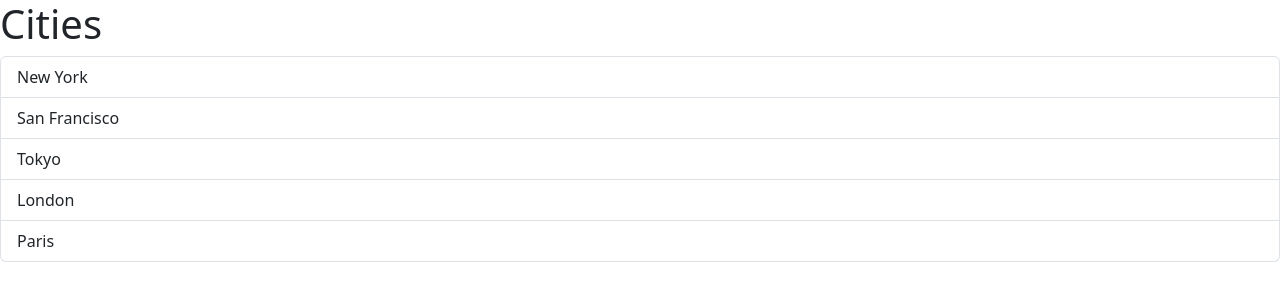
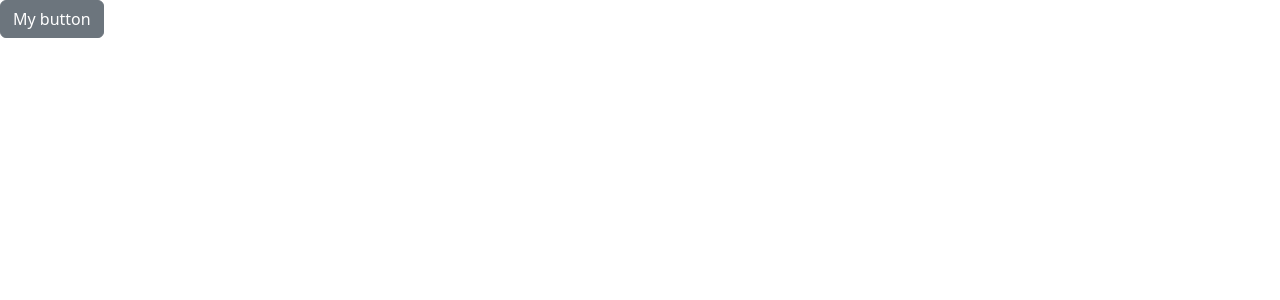
Before and after one commit to JonathanFriedePatelski/React, a React (Vite) app in the folder react-app/: page / in a window 1280 px wide. Shown: the top 300 px of the page. Built offline with nearby package versions, Linux system fonts and the light colour scheme.

Commit message:
colored buttons

```diff
--- a/react-app/src/App.tsx
+++ b/react-app/src/App.tsx
@@ -1,13 +1,11 @@
-import ListGroup from "./components/ListGroup";
+import Knop from "./components/Knop";
 
 function App() {
-  let items = ["New York", "San Francisco", "Tokyo", "London", "Paris"];
-
-  const handleSelectItem = (item: string) => {
-    console.log(item);
-  }
-
-  return <div><ListGroup items={items} heading="Cities" onSelectItem={handleSelectItem} /></div>
+  return (
+    <div>
+       <Knop color="secondary" onClick={() => console.log('clicked')}>My button</Knop>
+    </div>
+  );
 }
 
 export default App;
--- /dev/null
+++ b/react-app/src/components/Knop.tsx
@@ -0,0 +1,15 @@
+import React from 'react'
+
+interface Props {
+    children: string;
+    color?: 'primary' | 'secondary' | 'danger' | 'succes';
+    onClick: () => void;
+}
+
+const Knop = ({children, onClick, color = 'primary'}: Props) => {
+  return (
+    <button className={'btn btn-' + color} onClick={onClick}>{children}</button>
+  )
+}
+
+export default Knop
```
Also changed, not shown: react-app/src/components/Alert.tsx (added, +13 -0 lines).
